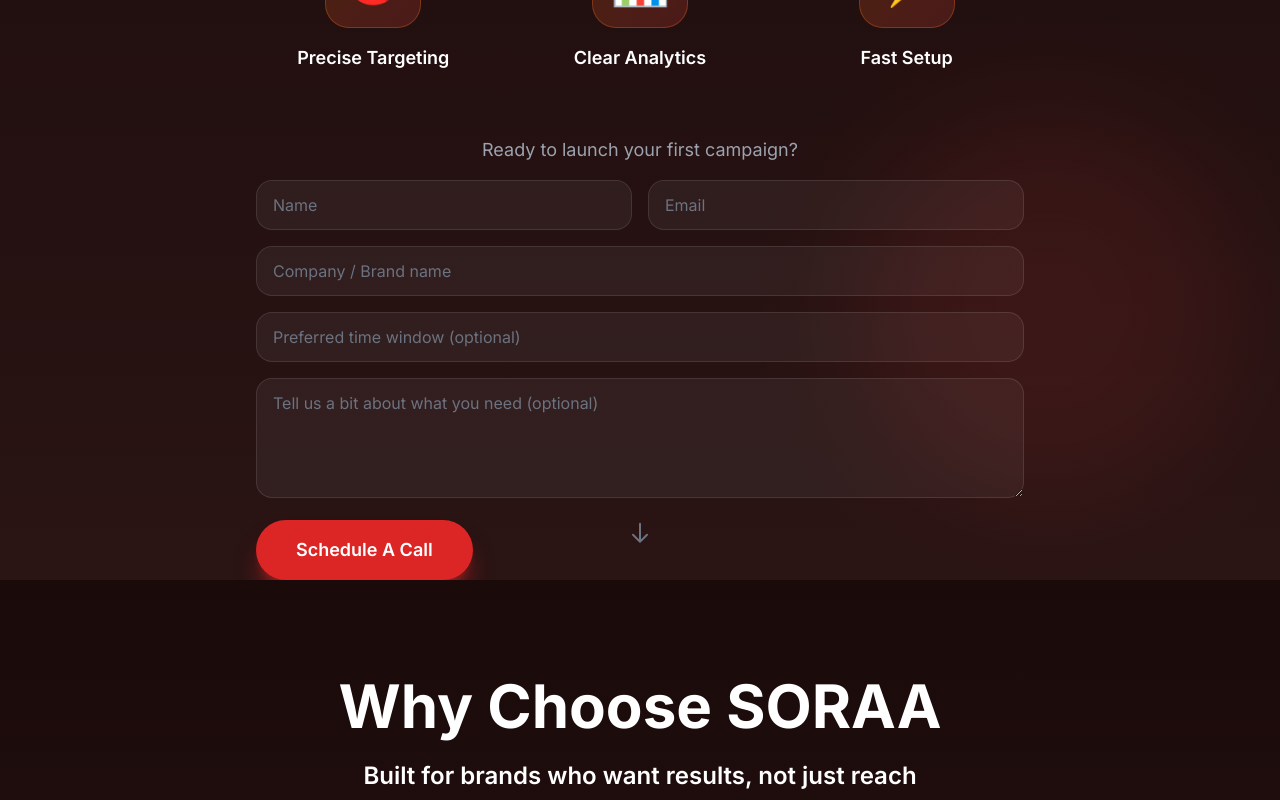
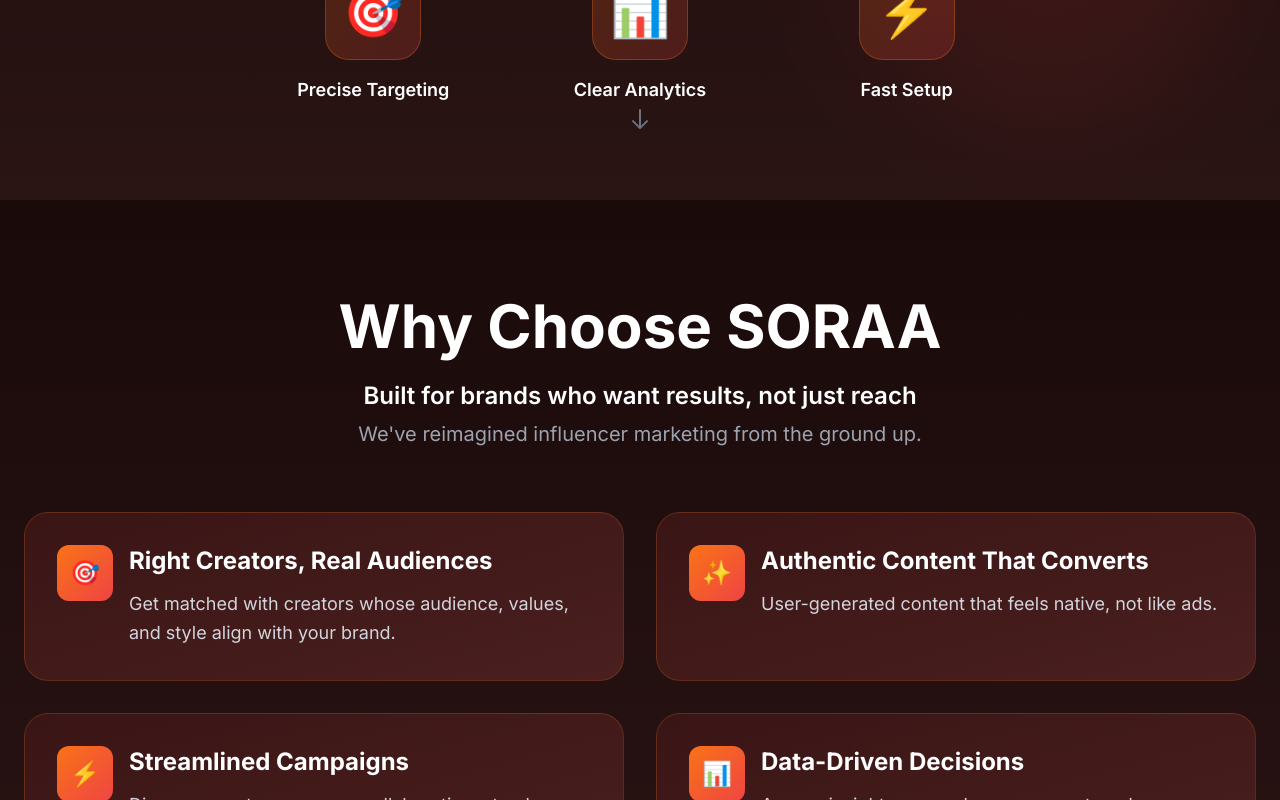
Before and after one commit to vidyabharadwaj03/joinsoraa, a Next.js app: page /brands in a window 1280 px wide. Shown: the part 600-1400 px from the top of the page. Built offline with nearby package versions, Linux system fonts and the light colour scheme.

Commit message:
fix: keep contact forms only in bottom CTA sections on creators and brands

```diff
--- a/app/brands/page.tsx
+++ b/app/brands/page.tsx
@@ -111,66 +111,7 @@ export default function BrandsPage() {
             ))}
           </motion.div>
 
-          {/* Hero contact form (mailto) */}
-          <motion.div
-            initial={{ opacity: 0, y: 20 }}
-            animate={{ opacity: 1, y: 0 }}
-            transition={{ duration: 0.6, delay: 1.2 }}
-            className="mt-4 max-w-3xl mx-auto"
-          >
-            <p className="text-gray-400 text-lg mb-4">
-              Ready to launch your first campaign?
-            </p>
-            <form onSubmit={handleBrandSubmit} className="space-y-4 text-left">
-              <div className="grid md:grid-cols-2 gap-4">
-                <input
-                  required
-                  value={brandName}
-                  onChange={(e) => setBrandName(e.target.value)}
-                  placeholder="Name"
-                  className="w-full bg-white/5 border border-white/10 rounded-2xl px-4 py-3 text-white placeholder-gray-500 focus:outline-none transition-all"
-                />
-                <input
-                  type="email"
-                  required
-                  value={brandEmail}
-                  onChange={(e) => setBrandEmail(e.target.value)}
-                  placeholder="Email"
-                  className="w-full bg-white/5 border border-white/10 rounded-2xl px-4 py-3 text-white placeholder-gray-500 focus:outline-none transition-all"
-                />
-              </div>
-              <input
-                required
-                value={brandCompany}
-                onChange={(e) => setBrandCompany(e.target.value)}
-                placeholder="Company / Brand name"
-                className="w-full bg-white/5 border border-white/10 rounded-2xl px-4 py-3 text-white placeholder-gray-500 focus:outline-none transition-all"
-              />
-              <input
-                value={brandTimeWindow}
-                onChange={(e) => setBrandTimeWindow(e.target.value)}
-                placeholder="Preferred time window (optional)"
-                className="w-full bg-white/5 border border-white/10 rounded-2xl px-4 py-3 text-white placeholder-gray-500 focus:outline-none transition-all"
-              />
-              <textarea
-                value={brandMessage}
-                onChange={(e) => setBrandMessage(e.target.value)}
-                placeholder="Tell us a bit about what you need (optional)"
-                className="w-full min-h-[120px] bg-white/5 border border-white/10 rounded-2xl px-4 py-3 text-white placeholder-gray-500 focus:outline-none transition-all"
-              />
-              <button
-                type="submit"
-                className="mt-2 inline-flex items-center justify-center bg-red-600 hover:bg-red-700 text-white px-10 py-4 rounded-full text-lg font-semibold hover:scale-105 transition-all shadow-xl shadow-red-600/50"
-              >
-                Schedule A Call
-              </button>
-              {brandSubmitted && (
-                <p className="mt-2 text-sm text-gray-400">
-                  Your email draft is ready. Send it and we will follow up.
-                </p>
-              )}
-            </form>
-          </motion.div>
+          {/* Hero CTA intentionally kept text-only, form lives in bottom section */}
 
           {/* Scroll indicator */}
           <motion.div
--- a/app/creators/page.tsx
+++ b/app/creators/page.tsx
@@ -127,67 +127,7 @@ export default function CreatorsPage() {
             ))}
           </motion.div>
 
-          {/* Hero contact form (mailto) */}
-          <motion.div
-            initial={{ opacity: 0, y: 20 }}
-            animate={{ opacity: 1, y: 0 }}
-            transition={{ duration: 0.6, delay: 1.4 }}
-            className="mt-4 max-w-3xl mx-auto"
-          >
-            <p className="text-gray-400 text-lg mb-4">
-              Ready to turn your influence into income?
-            </p>
-            <form onSubmit={handleCreatorSubmit} className="space-y-4 text-left">
-              <div className="grid md:grid-cols-2 gap-4">
-                <input
-                  required
-                  value={creatorName}
-                  onChange={(e) => setCreatorName(e.target.value)}
-                  placeholder="Name"
-                  className="w-full bg-white/5 border border-white/10 rounded-2xl px-4 py-3 text-white placeholder-gray-500 focus:outline-none transition-all"
-                />
-                <input
-                  type="email"
-                  required
-                  value={creatorEmail}
-                  onChange={(e) => setCreatorEmail(e.target.value)}
-                  placeholder="Email"
-                  className="w-full bg-white/5 border border-white/10 rounded-2xl px-4 py-3 text-white placeholder-gray-500 focus:outline-none transition-all"
-                />
-              </div>
-              <input
-                required
-                value={creatorPlatforms}
-                onChange={(e) => setCreatorPlatforms(e.target.value)}
-                placeholder="Your Platforms (Instagram, TikTok, etc.)"
-                className="w-full bg-white/5 border border-white/10 rounded-2xl px-4 py-3 text-white placeholder-gray-500 focus:outline-none transition-all"
-              />
-              <input
-                required
-                value={creatorNiche}
-                onChange={(e) => setCreatorNiche(e.target.value)}
-                placeholder="Your Niche (Fashion, Tech, Lifestyle, etc.)"
-                className="w-full bg-white/5 border border-white/10 rounded-2xl px-4 py-3 text-white placeholder-gray-500 focus:outline-none transition-all"
-              />
-              <textarea
-                value={creatorMessage}
-                onChange={(e) => setCreatorMessage(e.target.value)}
-                placeholder="Tell us about yourself (optional)"
-                className="w-full min-h-[120px] bg-white/5 border border-white/10 rounded-2xl px-4 py-3 text-white placeholder-gray-500 focus:outline-none transition-all"
-              />
-              <button
-                type="submit"
-                className="mt-2 inline-flex items-center justify-center bg-red-600 hover:bg-red-700 text-white px-10 py-4 rounded-full text-lg font-semibold hover:scale-105 transition-all shadow-xl shadow-red-600/50"
-              >
-                Join The Waitlist
-              </button>
-              {creatorSubmitted && (
-                <p className="mt-2 text-sm text-gray-400">
-                  Your email draft is ready. Send it to join the waitlist.
-                </p>
-              )}
-            </form>
-          </motion.div>
+          {/* Hero CTA intentionally kept text-only, form lives in bottom section */}
 
           {/* Scroll indicator */}
           <motion.div
```
